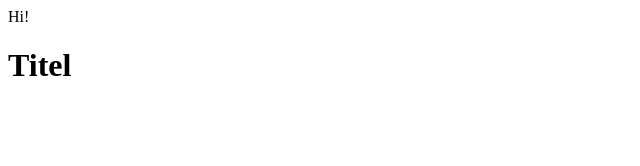
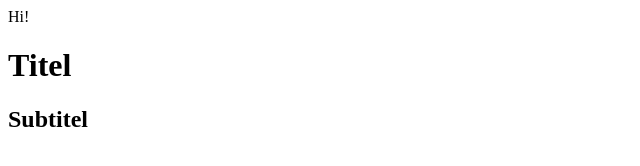
Before and after one commit to takis-mosa/website2, a plain HTML site: page index.html in a window 1280 px wide. Shown: the whole page, without its empty margins (0-640 px from the left). Drawn offline with Linux system fonts and the light colour scheme.

Commit message:
Subtitel

```diff
--- a/index.html
+++ b/index.html
@@ -1,3 +1,4 @@
 Hi!
 
 <h1>Titel</h1>
+<h2>Subtitel</h2>
```
